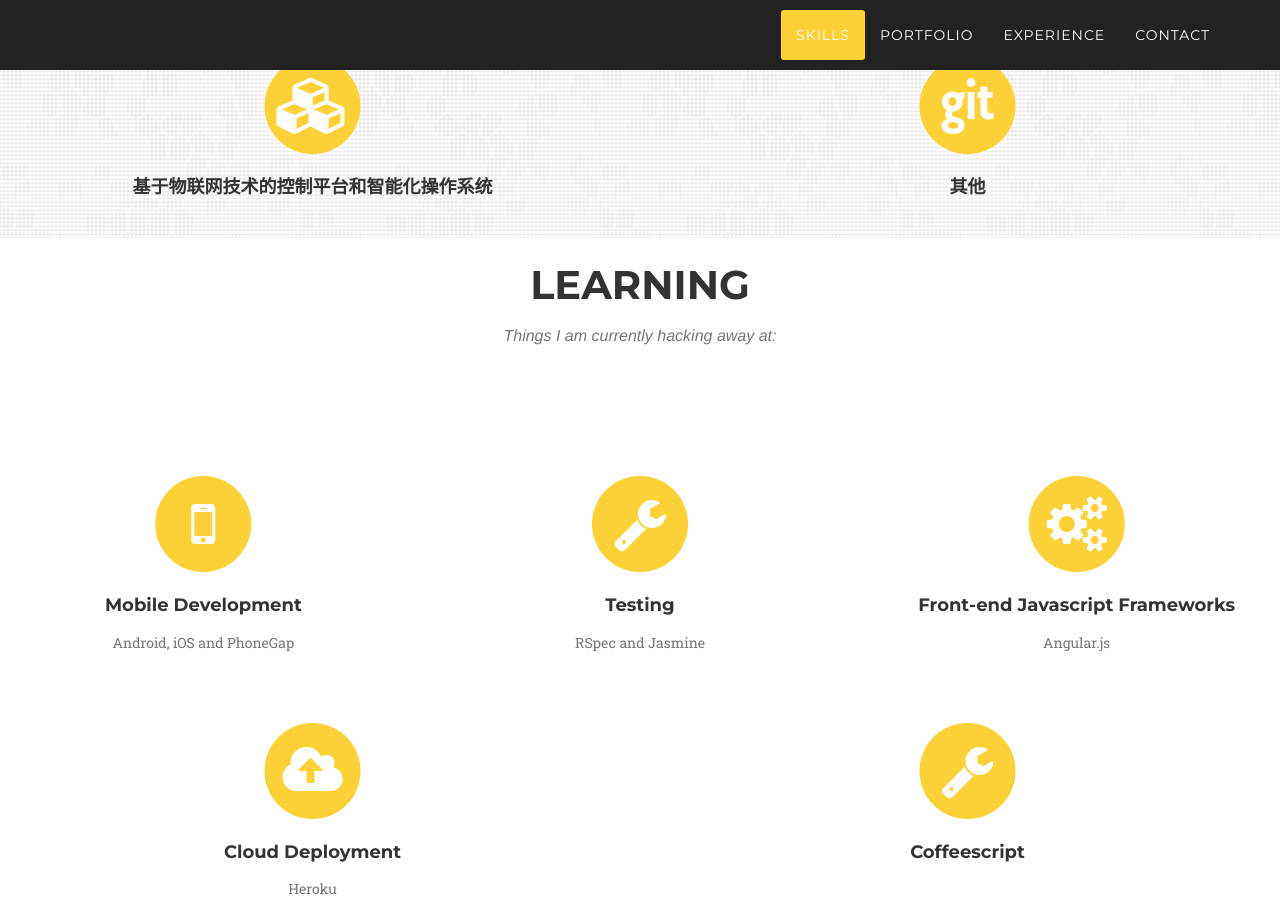
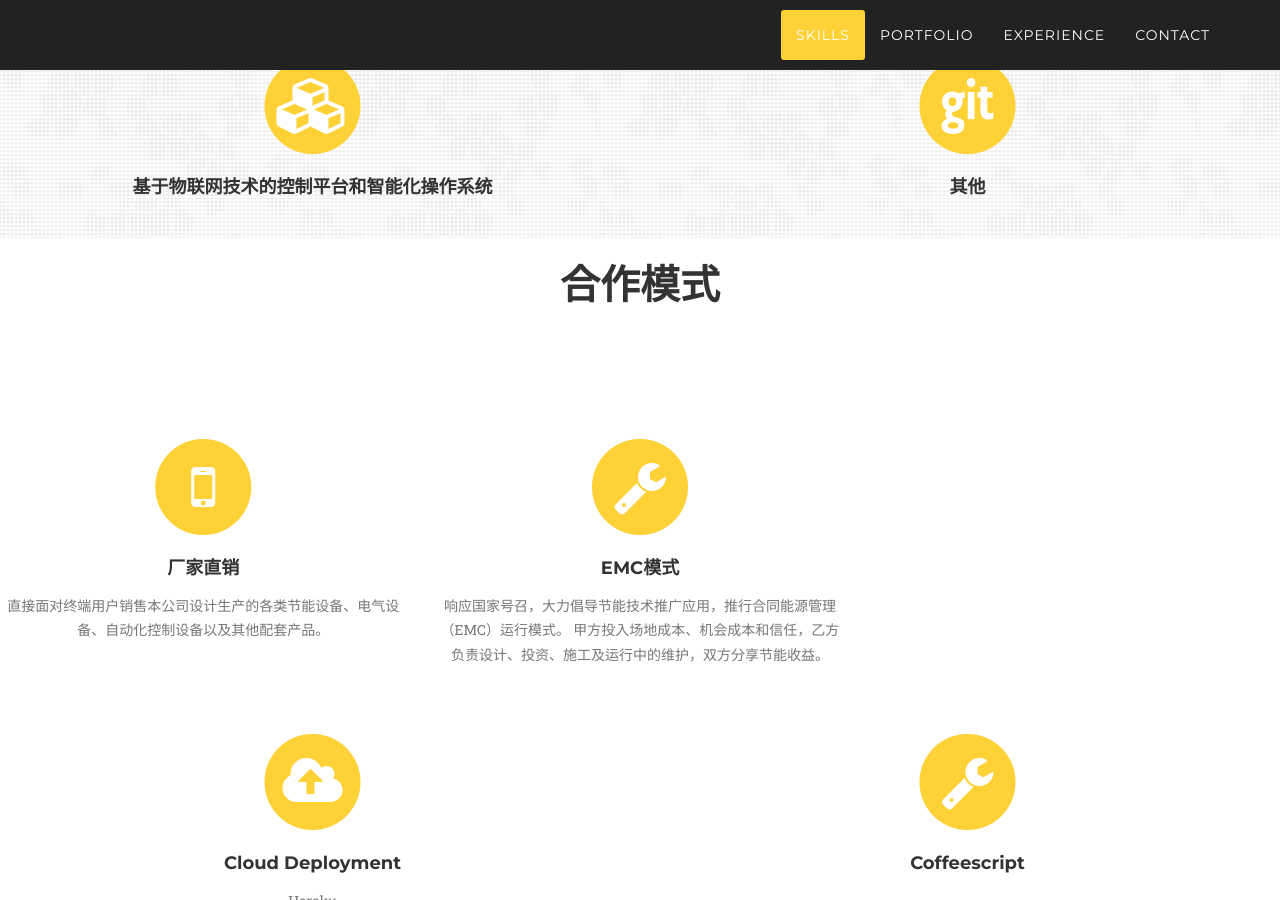
Before and after one commit to wxelec/wxelec.github.io, a Jekyll site: the page built from index.html, in a window 1280 px wide and 900 px high, scrolled down 1903 px. Built offline with Jekyll 4.4.1, drawn with Linux system fonts in a browser that asks for light colours; some web fonts are replaced.

Commit message:
Update skills.html

```diff
--- a/_includes/skills.html
+++ b/_includes/skills.html
@@ -87,8 +87,8 @@
             </div>
              <div class="row">
                 <div class="col-lg-12 text-center">
-                    <h2 class="section-heading">Learning</h2>
-                    <h3 class="section-subheading text-muted">Things I am currently hacking away at:</h3>
+                    <h2 class="section-heading">合作模式</h2>
+                    <h3 class="section-subheading text-muted"></h3>
                 </div>
             </div>
             <div class="row text-center">
@@ -97,25 +97,26 @@
                         <i class="fa fa-circle fa-stack-2x text-primary"></i>
                         <i class="fa fa-mobile fa-stack-1x fa-inverse"></i>
                     </span>
-                    <h4 class="service-heading">Mobile Development</h4>
-                    <p class="text-muted">Android, iOS and PhoneGap</p>
+                    <h4 class="service-heading">厂家直销</h4>
+                    <p class="text-muted">直接面对终端用户销售本公司设计生产的各类节能设备、电气设备、自动化控制设备以及其他配套产品。</p>
                 </div>
                 <div class="col-md-4">
                     <span class="fa-stack fa-4x">
                         <i class="fa fa-circle fa-stack-2x text-primary"></i>
                         <i class="fa fa-wrench fa-stack-1x fa-inverse"></i>
                     </span>
-                    <h4 class="service-heading">Testing</h4>
-                    <p class="text-muted">RSpec and Jasmine</p>
+                    <h4 class="service-heading">EMC模式</h4>
+                    <p class="text-muted">响应国家号召，大力倡导节能技术推广应用，推行合同能源管理（EMC）运行模式。
+                    甲方投入场地成本、机会成本和信任，乙方负责设计、投资、施工及运行中的维护，双方分享节能收益。</p>
                 </div>
-                <div class="col-md-4">
+<!--                 <div class="col-md-4">
                     <span class="fa-stack fa-4x">
                         <i class="fa fa-circle fa-stack-2x text-primary"></i>
                         <i class="fa fa-cogs fa-stack-1x fa-inverse"></i>
                     </span>
                     <h4 class="service-heading">Front-end Javascript Frameworks</h4>
                     <p class="text-muted">Angular.js</p>
-                </div>
+                </div> -->
             </div>
             <div class="row text-center">
                 <div class="col-md-6">
```
